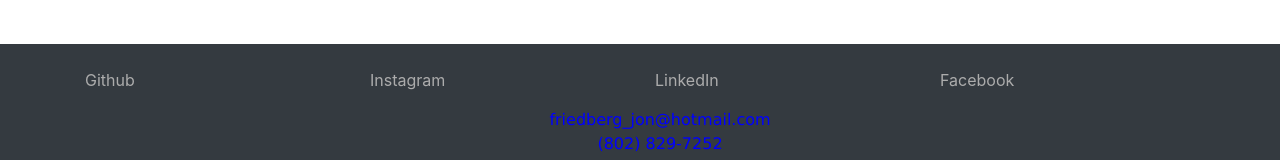
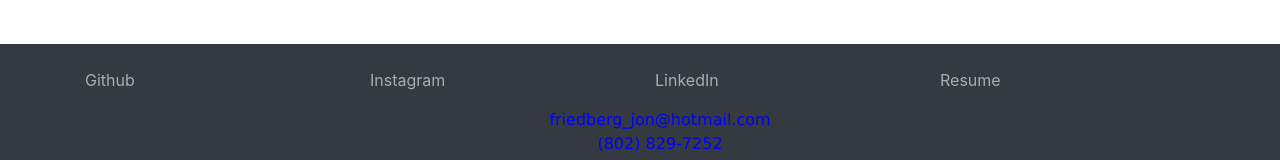
Before and after one commit to jonfriedberg123/home, a React (Create React App) app: page /web_development in a window 1280 px wide. Shown: the part 671-831 px from the top of the page. Built offline with nearby package versions, Linux system fonts and the light colour scheme.

Commit message:
added resume to footer, removed facebook

```diff
--- a/src/Components/layouts/Footer.js
+++ b/src/Components/layouts/Footer.js
@@ -29,10 +29,10 @@ function Footer() {
         </ul>
         </div>
          {/* Column 4 */}
-         <div className="col-md-3 col-sm-6">
+        <div className="col-md-3 col-sm-6">
 
         <ul className="list-unstyled ">
-             <li><a href="https://www.facebook.com/jon.friedberg">Facebook</a></li>
+         <li><a href="https://resume.creddle.io/resume/apcazofr51p">Resume</a></li>
         </ul>
         </div>
         </div>
```
